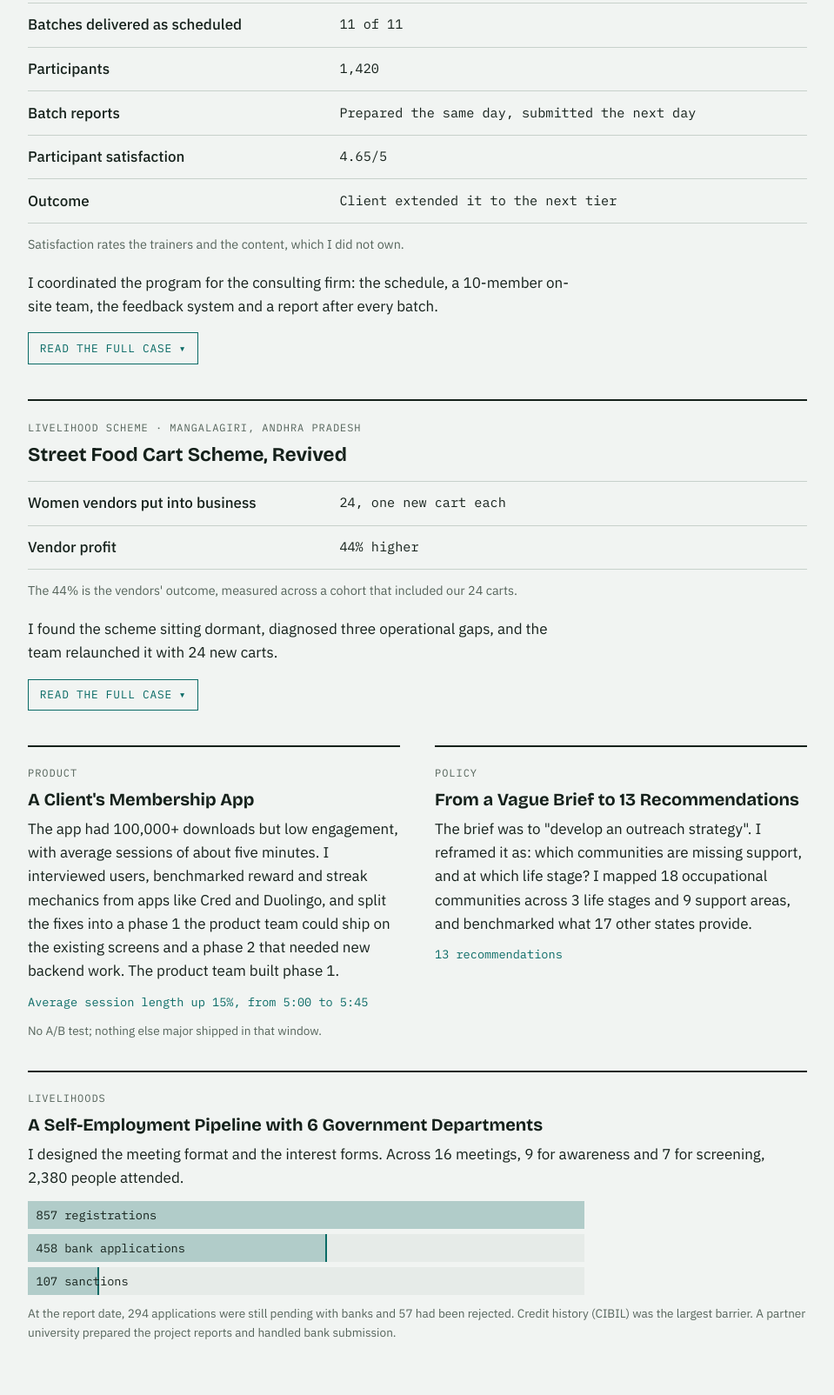
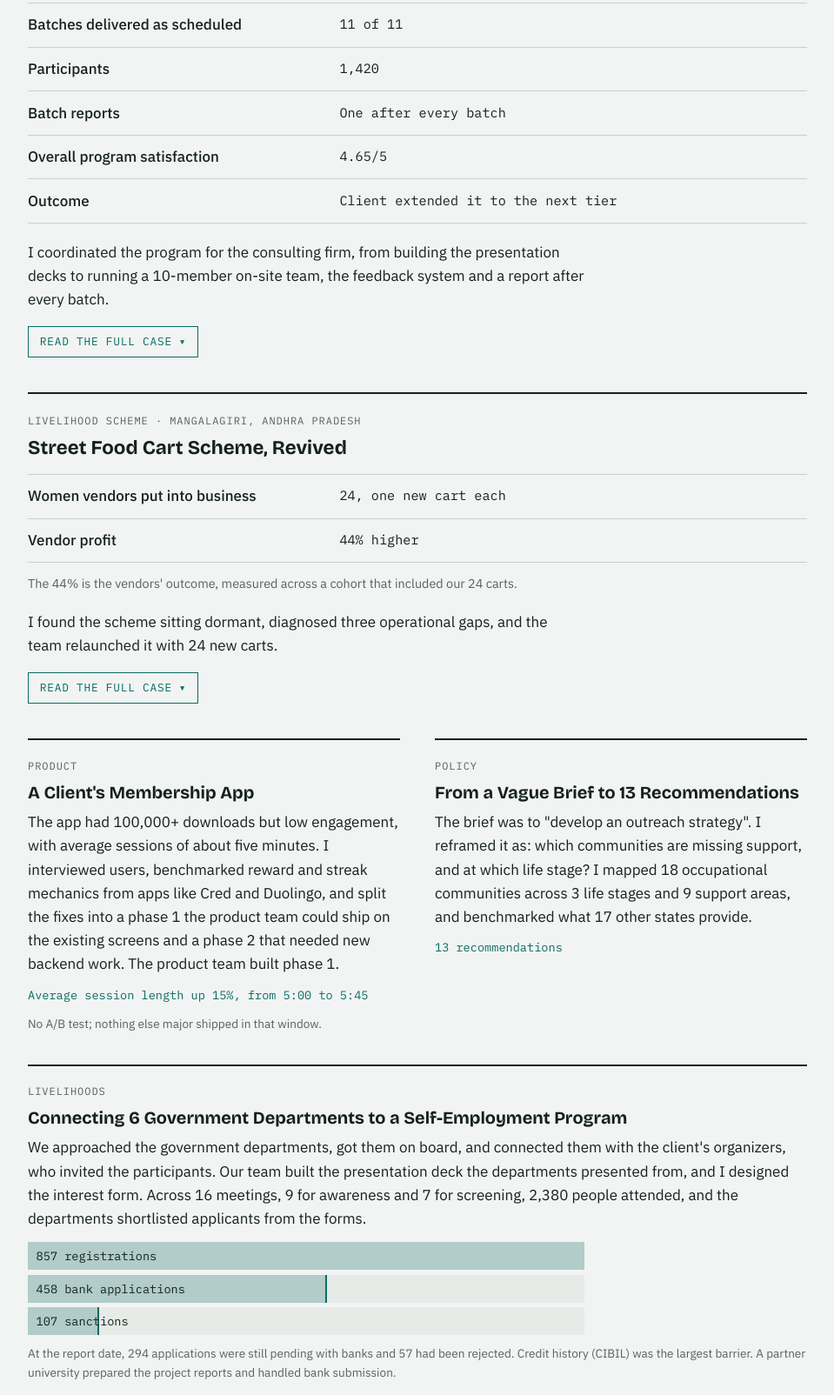
Before and after one commit to jishinchandkc/jishinchandkc.github.io, a plain HTML site: page index.html in a window 1280 px wide. Shown: the part 1112-2716 px from the top of the page at 87% size, without its empty margins (160-1119 px from the left). Drawn offline with nearby package versions, Linux system fonts and the light colour scheme.

Commit message:
Correct program and pipeline role wording; overall satisfaction label
Co-Authored-By: Claude Opus 5.5 <noreply@anthropic.com>

```diff
--- a/index.html
+++ b/index.html
@@ -283,13 +283,12 @@ footer { margin-top: 3.5rem; padding-top: 1rem; border-top: 1px solid var(--line
         <tbody>
           <tr><th scope="row">Batches delivered as scheduled</th><td>11 of 11</td></tr>
           <tr><th scope="row">Participants</th><td>1,420</td></tr>
-          <tr><th scope="row">Batch reports</th><td>Prepared the same day, submitted the next day</td></tr>
-          <tr><th scope="row">Participant satisfaction</th><td>4.65/5</td></tr>
+          <tr><th scope="row">Batch reports</th><td>One after every batch</td></tr>
+          <tr><th scope="row">Overall program satisfaction</th><td>4.65/5</td></tr>
           <tr><th scope="row">Outcome</th><td>Client extended it to the next tier</td></tr>
         </tbody>
       </table>
-      <p class="note">Satisfaction rates the trainers and the content, which I did not own.</p>
-      <p class="gist">I coordinated the program for the consulting firm: the schedule, a 10-member on-site team, the feedback system and a report after every batch.</p>
+      <p class="gist">I coordinated the program for the consulting firm, from building the presentation decks to running a 10-member on-site team, the feedback system and a report after every batch.</p>
       <details class="full">
         <summary><span class="when-closed">Read the full case</span><span class="when-open">Hide the full case</span></summary>
       <dl class="rows">
@@ -299,7 +298,7 @@ footer { margin-top: 3.5rem; padding-top: 1rem; border-top: 1px solid var(--line
         </div>
         <div class="row">
           <dt>My part</dt>
-          <dd>I was the consulting firm's coordinator. I confirmed the master schedule and shared it across the client's teams, and turned the module content into presentation decks for two to three modules. During each batch, I directed a 10-member on-site team: collecting attendance signatures, checking every booklet and kit against the count, and calling each absentee to record the reason. I prepared each batch report the same day and submitted it to the client's senior leadership the next day.</dd>
+          <dd>I was the consulting firm's coordinator. Our work started before the first batch: the client supplied the module content as documents, and we turned it into presentation decks through many rounds of revisions. I built the decks for two to three modules. I then confirmed the master schedule and shared it across the client's teams. During each batch, I directed a 10-member on-site team: collecting attendance signatures, checking every booklet and kit against the count, and calling each absentee to record the reason. After each batch, I turned attendance, absentee reasons and feedback into a report for the client's senior leadership.</dd>
         </div>
         <div class="row">
           <dt>Feedback</dt>
@@ -358,8 +357,8 @@ footer { margin-top: 3.5rem; padding-top: 1rem; border-top: 1px solid var(--line
       </article>
       <article id="pipeline" class="wide">
         <span class="label">Livelihoods</span>
-        <h3>A Self-Employment Pipeline with 6 Government Departments</h3>
-        <p>I designed the meeting format and the interest forms. Across 16 meetings, 9 for awareness and 7 for screening, 2,380 people attended.</p>
+        <h3>Connecting 6 Government Departments to a Self-Employment Program</h3>
+        <p>We approached the government departments, got them on board, and connected them with the client's organizers, who invited the participants. Our team built the presentation deck the departments presented from, and I designed the interest form. Across 16 meetings, 9 for awareness and 7 for screening, 2,380 people attended, and the departments shortlisted applicants from the forms.</p>
         <div class="funnel" role="img" aria-label="Funnel: 857 registrations, 458 bank applications, 107 sanctions">
           <div class="bar"><span class="fill" style="--w:100%"></span><span class="num">857 registrations</span></div>
           <div class="bar"><span class="fill" style="--w:53.44%"></span><span class="num">458 bank applications</span></div>
```
